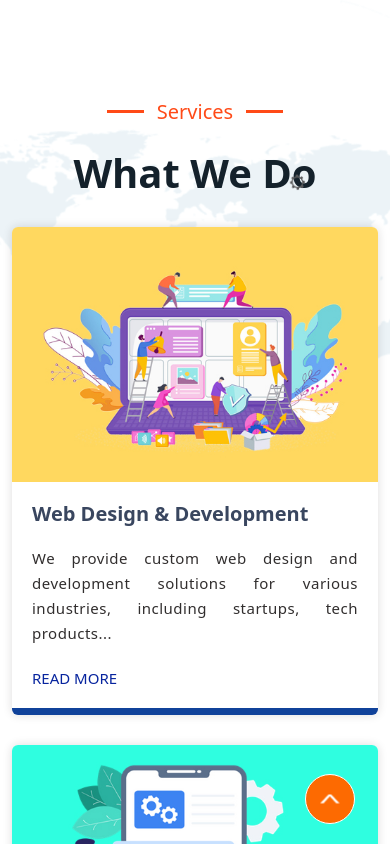
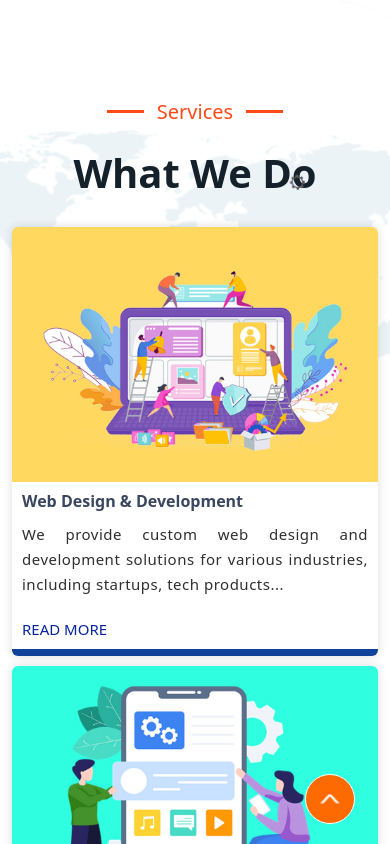
Before and after one commit to neosao123/neosao-website, a React (Create React App) app: page /neosaoweb/services in a window 390 px wide. Shown: the top 844 px of the page. Built offline with nearby package versions, Linux system fonts and the light colour scheme.

Commit message:
services tab responsiveness fixed

```diff
--- a/src/assets/style/services.css
+++ b/src/assets/style/services.css
@@ -146,3 +146,94 @@
 .services-text p {
     margin: 0 0 20px;
 }
+
+
+/* RESPONSIVENESS ADJUSTMENT */
+/* Base styles for .services-text */
+.services-text {
+    text-align: left;
+    -webkit-box-shadow: 0px 0px 10px 0px rgb(33 30 30 / 15%);
+    box-shadow: 0px 0px 10px 0px rgb(33 30 30 / 15%);
+    border-radius: 6px;
+    margin-bottom: 30px;
+    overflow: hidden;
+}
+
+.services-text img {
+    width: 100%;
+    transition: all 0.5s ease-in-out;
+}
+
+.services-text h6 {
+    color: #39465f;
+    font-size: 20px;
+    font-weight: 600;
+    margin: 0 0 20px;
+}
+
+.services-text .item-contant {
+    padding: 20px;
+    position: relative;
+    border-radius: 0 0 5px 5px;
+}
+
+.services-text .item-contant:before {
+    position: absolute;
+    content: '';
+    bottom: 0;
+    height: 7px;
+    width: 100%;
+    left: 0;
+    background: #10429a;
+    transition: all 0.3s ease-in-out;
+    z-index: -1;
+}
+
+.services-text .item-contant .fa {
+    margin: 0 7px;
+    font-size: 16px;
+}
+
+/* Responsive adjustments for smaller screens */
+@media (max-width: 768px) {
+    .services-text {
+        margin-bottom: 20px;
+    }
+
+    .services-text h6 {
+        font-size: 18px;
+        margin-bottom: 15px;
+    }
+
+    .services-text .item-contant {
+        padding: 15px;
+    }
+}
+
+/* Responsive adjustments for even smaller screens */
+@media (max-width: 576px) {
+    .services-text {
+        margin-bottom: 10px;
+    }
+
+    .services-text h6 {
+        font-size: 16px;
+        margin-bottom: 10px;
+    }
+
+    .services-text .item-contant {
+        padding: 10px;
+    }
+}
+
+/* Additional media queries can be added for other screen sizes as needed */
+
+/* Hover effect adjustments for touch devices */
+@media (hover: none) {
+    .services-text:hover .item-contant:before {
+        height: 7px;
+        /* Restore original height for touch devices */
+    }
+}
+
+/* RESPONSIVENESS ADJUSTMENT */
```
